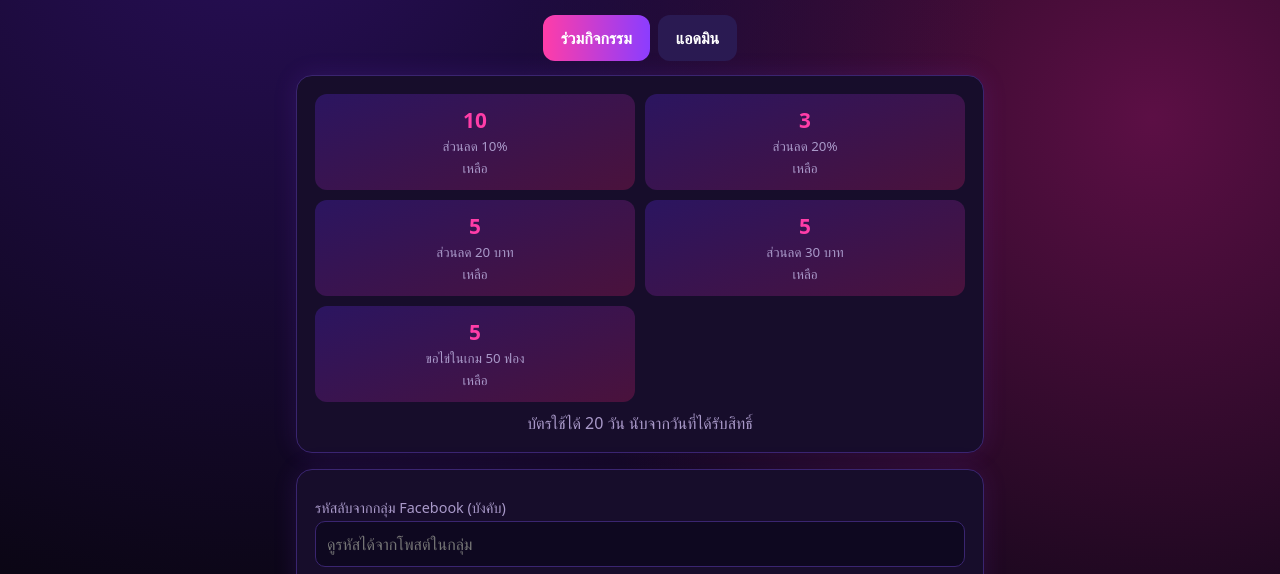
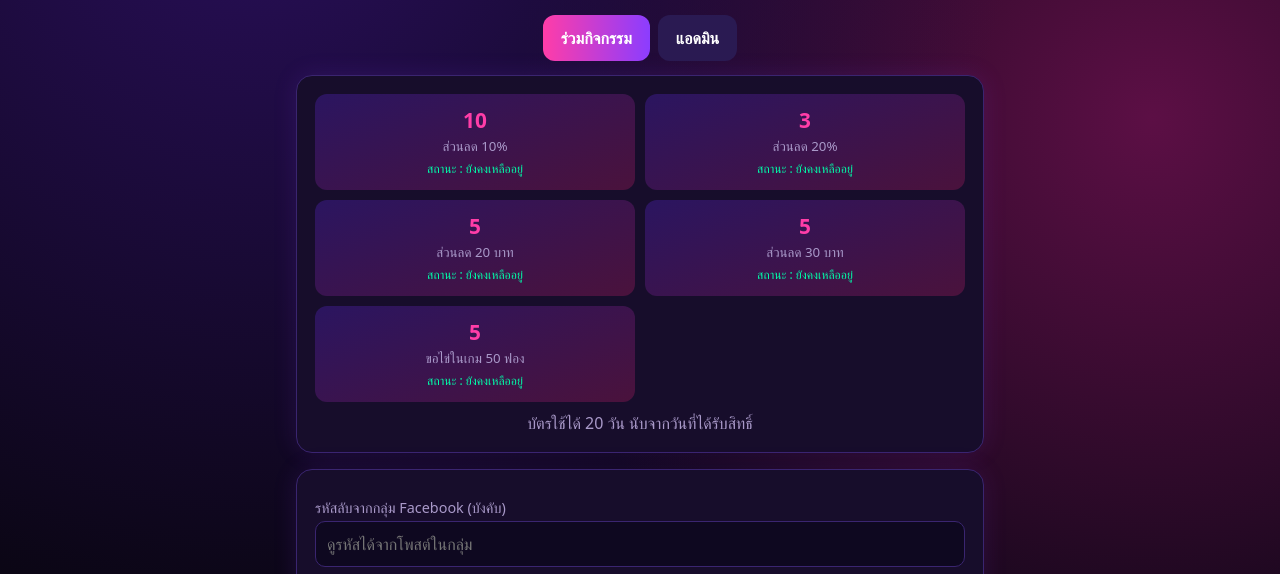
Before and after one commit to dutchftouch/spooktacular-sale, a plain HTML site: page index.html in a window 1280 px wide. Shown: the part 153-727 px from the top of the page. Drawn offline with Linux system fonts and the light colour scheme.

Commit message:
index.html

```diff
--- a/index.html
+++ b/index.html
@@ -54,7 +54,7 @@ table{width:100%;border-collapse:collapse;font-size:.82rem}th,td{padding:6px;bor
 </div>
 <script>
 // --- ส่วนตั้งค่าที่แก้ไขแล้ว ---
-const ADMIN_MESSENGER = "https://m.me/ich.dukhen.1"; // อัปเดตไอดี Inbox ตามที่กำหนด
+const ADMIN_MESSENGER = "https://m.me/ich.dukhen.1"; // ไอดี Inbox
 const SECRET_CODE = "SPOOKYSALE2026"; // รหัสลับสำหรับแจกในกลุ่ม
 const POOL = [
   ["ส่วนลด 10%", 10],
@@ -65,7 +65,7 @@ const POOL = [
 ];
 // -----------------------------
 
-const K = "spooky_v8";
+const K = "spooky_v9"; // อัปเดต Key ใหม่เพื่อรองรับการแสดงผลล่าสุด
 let S;
 try{S=JSON.parse(localStorage.getItem(K))}catch(e){}
 if(!S)S={regs:[]};
@@ -74,7 +74,16 @@ const $=i=>document.getElementById(i);
 const norm=u=>u.toLowerCase().trim().replace(/^https?:\/\/(www\.|m\.)?facebook\.com\//,"").replace(/[\/?#].*$/,"").replace(/^@/,"");
 const live=()=>S.regs.filter(r=>!r.dq);
 function left(){return POOL.map(([n,q])=>[n,q-live().filter(r=>r.prize===n).length])}
-function stock(){$("stock").innerHTML=left().map(([n,q])=>`<div><b>${q}</b><small>${n}<br>เหลือ</small></div>`).join("")}
+
+// ฟังก์ชันปรับปรุงการแสดงสถานะคงเหลือ
+function stock(){
+  $("stock").innerHTML = left().map(([n,q]) => {
+    const statusText = q > 0 ? "สถานะ : ยังคงเหลืออยู่" : "สถานะ : หมดแล้ว";
+    const statusColor = q > 0 ? "#00ffaa" : "#ff3da8"; // เขียว ถ้าเหลือ / แดงชมพู ถ้าหมด
+    return `<div><b>${q}</b><small>${n}</small><br><span style="color:${statusColor};font-size:0.75rem;">${statusText}</span></div>`;
+  }).join("");
+}
+
 function msg(t,ok){const m=$("m");m.className="msg "+(ok?"ok":"er");m.textContent=t}
 function genRef(){return "SPK-" + Math.random().toString(36).substring(2,6).toUpperCase() + Math.floor(Math.random()*10);}
 
@@ -87,7 +96,6 @@ $("go").onclick=()=>{
  if(!sc||!fb||!fid||!ch) return msg("กรุณากรอกข้อมูลให้ครบถ้วน",0);
  if(sc !== SECRET_CODE.toUpperCase()) return msg("รหัสลับกลุ่มไม่ถูกต้อง กรุณาตรวจสอบโพสต์ในกลุ่ม",0);
 
- // บังคับเช็คซ้ำทั้งชื่อ ลิงก์ และตัวละคร หากเจอว่าใช้อันใดอันหนึ่งซ้ำ จะถือว่าลงทะเบียนแล้ว
  if(S.regs.some(r=>r.fid===fid||r.ch.toLowerCase()===ch.toLowerCase()||r.fb.toLowerCase()===fb.toLowerCase())) {
      return msg("ชื่อ Facebook, ลิงก์โปรไฟล์ หรือตัวละครนี้ ลงทะเบียนรับสิทธิ์ไปแล้ว",0);
  }
@@ -125,7 +133,7 @@ const esc=s=>String(s).replace(/[&<>"]/g,c=>({"&":"&amp;","<":"&lt;",">":"&gt;",
 window.dq=i=>{S.regs[i].dq=true;save();stock();admin()};
 window.rs=()=>{if(confirm("แน่ใจหรือไม่ว่าจะลบข้อมูลผู้เล่นทั้งหมด?")) { S.regs=[];save();stock();admin(); }};
 
-// รหัสผ่านคือ admindeal010722*9430* แปลงเป็น Base64
+// รหัสผ่านคือ admindeal010722*9430*
 $("lg").onclick=()=>{if(btoa($("pw").value)==="YWRtaW5kZWFsMDEwNzIyKjk0MzAq")admin();else $("ad").innerHTML='<div class="msg er">รหัสไม่ถูกต้อง</div>'};
 
 $("t1").onclick=()=>{$("v1").style.display="";$("v2").style.display="none";$("t1").className="on";$("t2").className=""};
```
